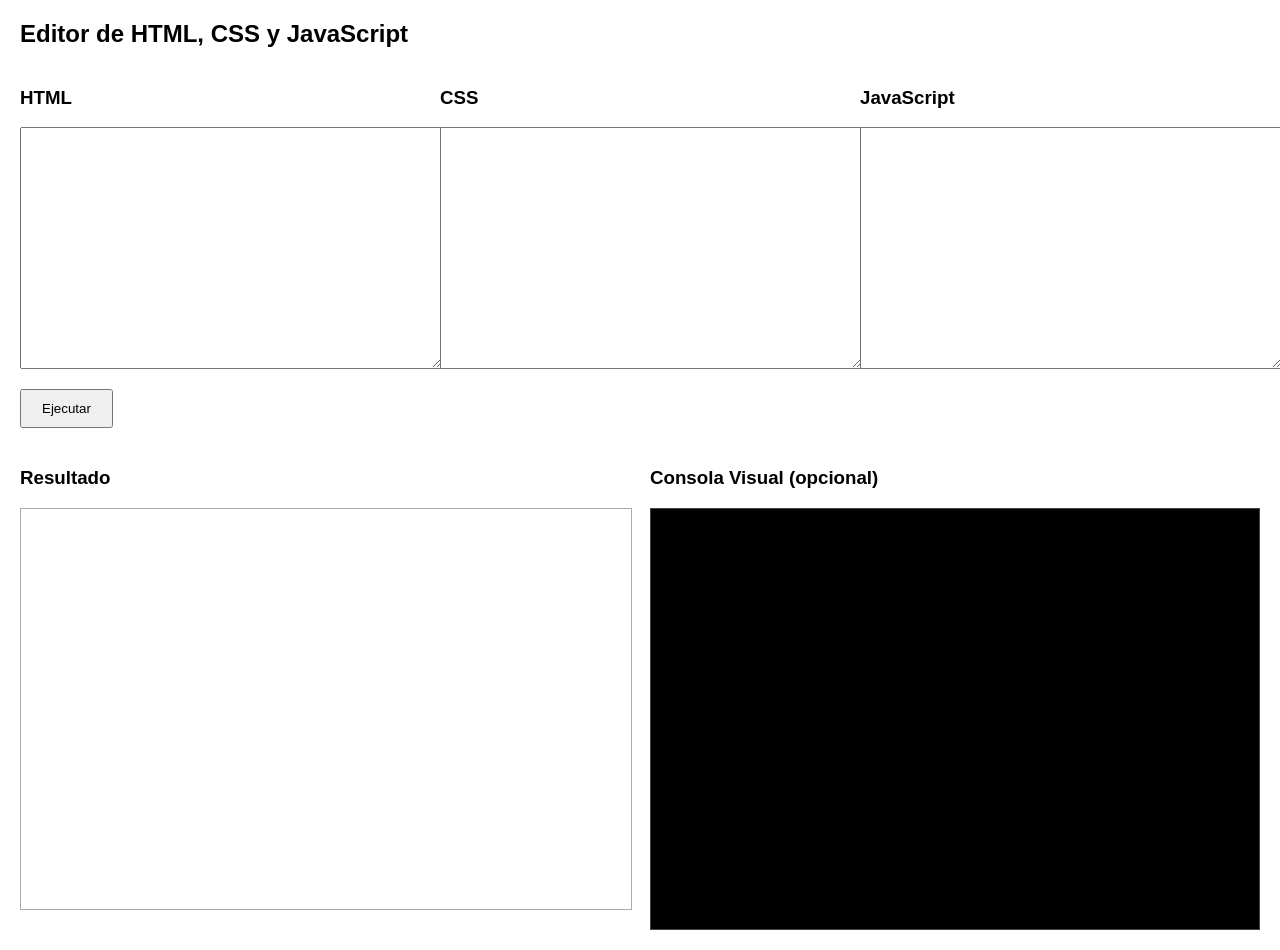
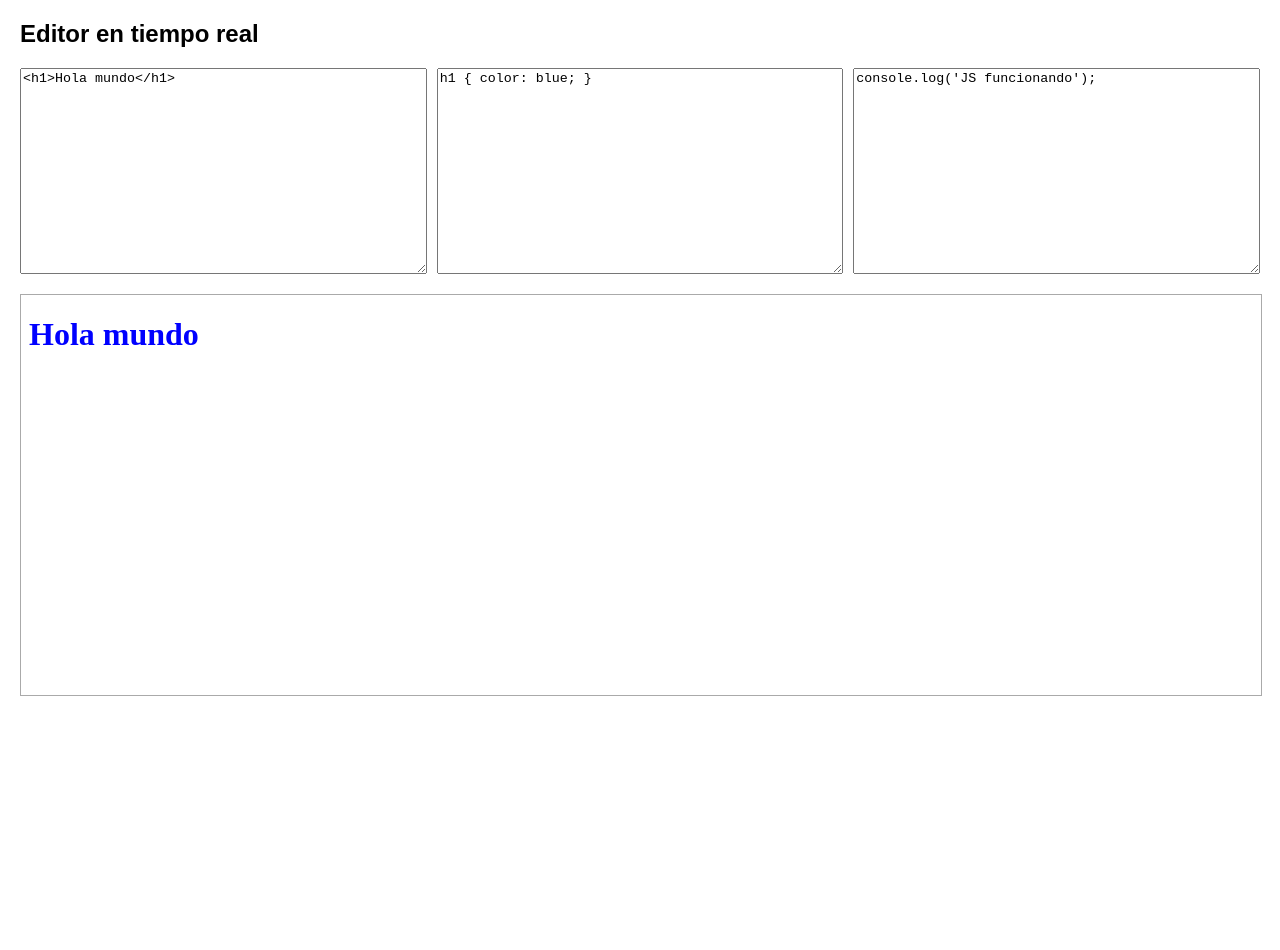
Before and after one commit to acmarcen/editor-html, a plain HTML site: page index.html in a window 1280 px wide. After the commit the page ends 800 px from the top, so only its background shows below. Drawn offline with Linux system fonts and the light colour scheme.

Commit message:
Update index.html

```diff
--- a/index.html
+++ b/index.html
@@ -2,152 +2,86 @@
 <html>
 <head>
 <meta charset="UTF-8">
-<title>Code Runner (HTML + CSS + JS)</title>
+<title>Live Code Editor</title>
 
 <style>
 body {
-  font-family: Arial, sans-serif;
+  font-family: Arial;
   margin: 20px;
+}
+
+.editors {
+  display: flex;
+  gap: 10px;
 }
 
 textarea {
   width: 100%;
-  height: 220px;
+  height: 200px;
   font-family: monospace;
-  font-size: 14px;
-  padding: 10px;
-}
-
-.editors-container {
-  display: flex;
-  gap: 20px;
-  margin-bottom: 20px;
-}
-
-.editor-box {
-  flex: 1;
-  display: flex;
-  flex-direction: column;
-}
-
-.container {
-  display: flex;
-  width: 100%;
-  margin-top: 20px;
-  gap: 20px;
-}
-
-.output-box {
-  flex: 1;
-  display: flex;
-  flex-direction: column;
 }
 
 iframe {
+  width: 100%;
   height: 400px;
-  width: 100%;
+  margin-top: 20px;
   border: 1px solid #aaa;
-}
-
-/* Consola visual (opcional) */
-.console-box {
-  background: #000;
-  color: #0f0;
-  padding: 10px;
-  height: 400px;
-  overflow-y: auto;
-  font-family: monospace;
-  border: 1px solid #444;
 }
 </style>
 </head>
 
 <body>
 
-<h2>Editor de HTML, CSS y JavaScript</h2>
+<h2>Editor en tiempo real</h2>
 
-<div class="editors-container">
-
-  <div class="editor-box">
-    <h3>HTML</h3>
-    <textarea id="htmlInput"></textarea>
+<div class="editors">
+  <textarea id="html" placeholder="HTML"></textarea>
+  <textarea id="css" placeholder="CSS"></textarea>
+  <textarea id="js" placeholder="JavaScript"></textarea>
 </div>
 
-  <div class="editor-box">
-    <h3>CSS</h3>
-    <textarea id="cssInput"></textarea>
-  </div>
-
-  <div class="editor-box">
-    <h3>JavaScript</h3>
-    <textarea id="jsInput"></textarea>
-  </div>
-
-</div>
-
-<button onclick="runCode()" style="padding:10px 20px;">Ejecutar</button>
-
-<div class="container">
-
-  <div class="output-box">
-    <h3>Resultado</h3>
 <iframe id="output"></iframe>
-  </div>
-
-  <div class="output-box">
-    <h3>Consola Visual (opcional)</h3>
-    <div id="console" class="console-box"></div>
-  </div>
-
-</div>
 
 <script>
-function runCode() {
-    const html = document.getElementById("htmlInput").value;
-    const css  = document.getElementById("cssInput").value;
-    const js   = document.getElementById("jsInput").value;
+const htmlInput = document.getElementById("html");
+const cssInput = document.getElementById("css");
+const jsInput = document.getElementById("js");
+const iframe = document.getElementById("output");
 
-    const iframe = document.getElementById("output");
-    const doc = iframe.contentDocument || iframe.contentWindow.document;
+function update() {
+  const html = htmlInput.value;
+  const css = cssInput.value;
+  const js = jsInput.value;
 
-    // Limpia consola visual
-    document.getElementById("console").innerHTML = "";
-
-    // Construye el contenido del iframe
-    const finalCode = `
+  const code = `
     <!DOCTYPE html>
     <html>
     <head>
-<style>
-${css}
-</style>
+      <style>${css}</style>
     </head>
     <body>
+      ${html}
+      <script>
+        ${js}
+      <\/script>
+    </body>
+    </html>
+  `;
 
-${html}
+  iframe.srcdoc = code;
+}
 
-<script>
-// Redirige console.log al panel visual sin bloquear la consola real
-const parentConsole = parent.document.getElementById("console");
-const originalLog = console.log;
+// Ejecutar en tiempo real
+htmlInput.addEventListener("input", update);
+cssInput.addEventListener("input", update);
+jsInput.addEventListener("input", update);
 
-console.log = function(...args) {
-    originalLog.apply(console, args);
-    parentConsole.innerHTML += args.join(" ") + "<br>";
-};
+// Código inicial de ejemplo
+htmlInput.value = "<h1>Hola mundo</h1>";
+cssInput.value = "h1 { color: blue; }";
+jsInput.value = "console.log('JS funcionando');";
 
-// Inserta JS del usuario
-${js}
-
-<\/script>
-
-</body>
-</html>;
-
-    doc.open();
-    doc.write(finalCode);
-    doc.close();
-}
+update();
 </script>
 
 </body>
```
Lines whose indentation alone changed are shown as unchanged.
